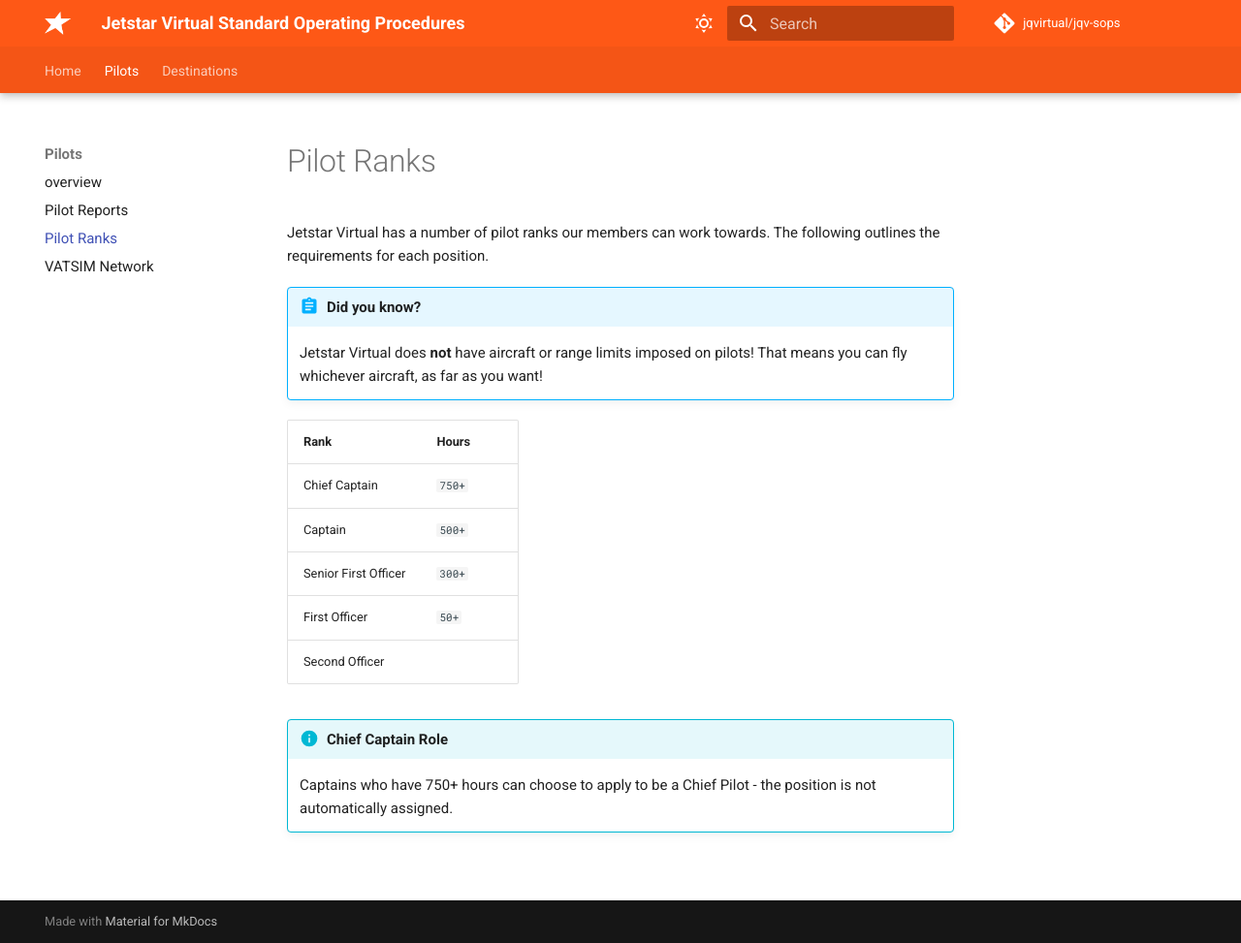
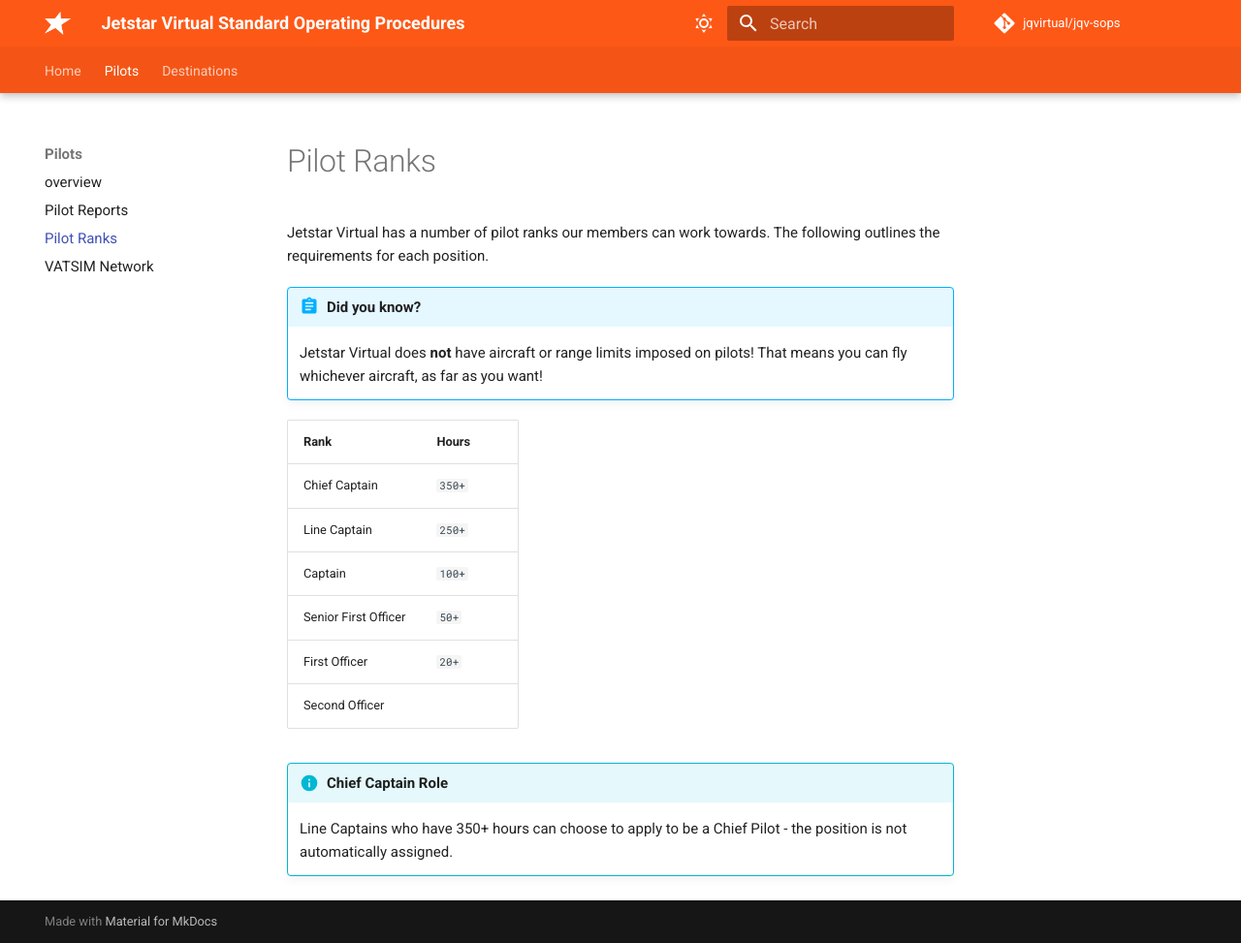
Before and after one commit to jqvirtual/jqv-sops, an MkDocs documentation site: the page built from docs/_Pilots/ranks.md, in a window 1280 px wide and 973 px high. Shown: the whole window at 97% size. Built offline with MkDocs 1.6.1 and Material for MkDocs 9.7.7, drawn with Linux system fonts in a browser that asks for light colours; comment, search, counter and statistics services are not loaded.

Commit message:
Updated Ranks - Added Line Captain

```diff
--- a/docs/_Pilots/ranks.md
+++ b/docs/_Pilots/ranks.md
@@ -7,11 +7,12 @@ Jetstar Virtual has a number of pilot ranks our members can work towards. The fo
 
 | Rank | Hours |
 | ------ | ------------ |
-| Chief Captain | `750+` |
-| Captain | `500+` |
-| Senior First Officer | `300+` |
-| First Officer | `50+` |
+| Chief Captain | `350+` |
+| Line Captain | `250+` |
+| Captain | `100+` |
+| Senior First Officer | `50+` |
+| First Officer | `20+` |
 | Second Officer | |
 
 !!!info "Chief Captain Role"
-    Captains who have 750+ hours can choose to apply to be a Chief Pilot - the position is not automatically assigned.
+    Line Captains who have 350+ hours can choose to apply to be a Chief Pilot - the position is not automatically assigned.
```
